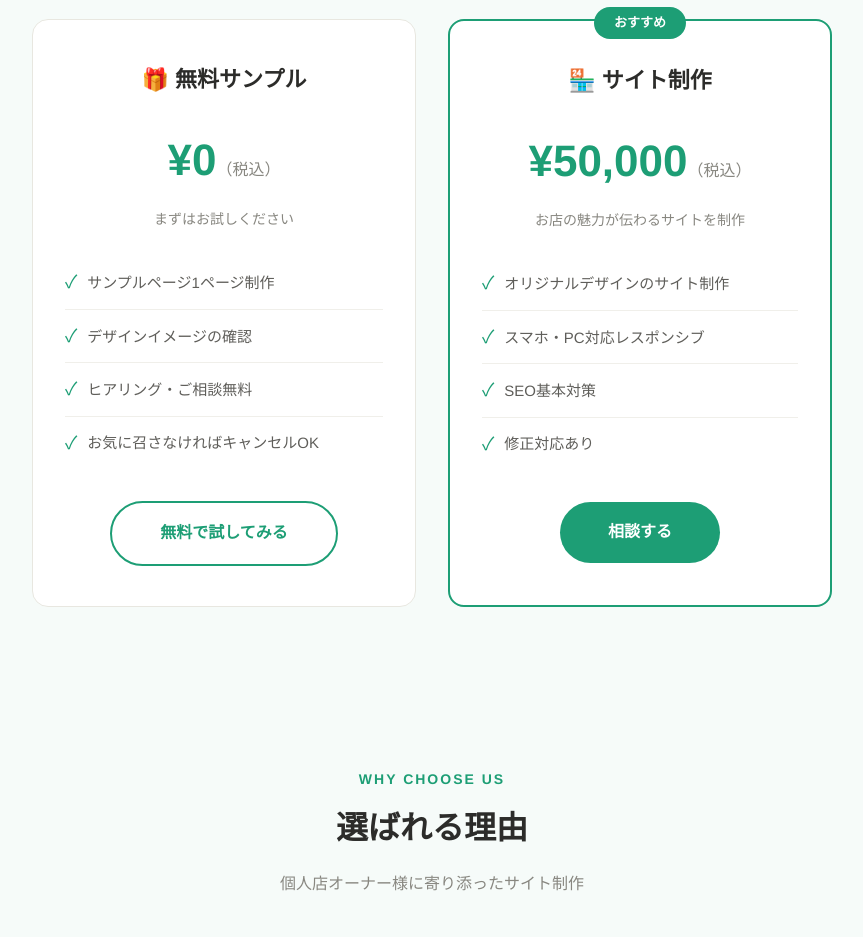
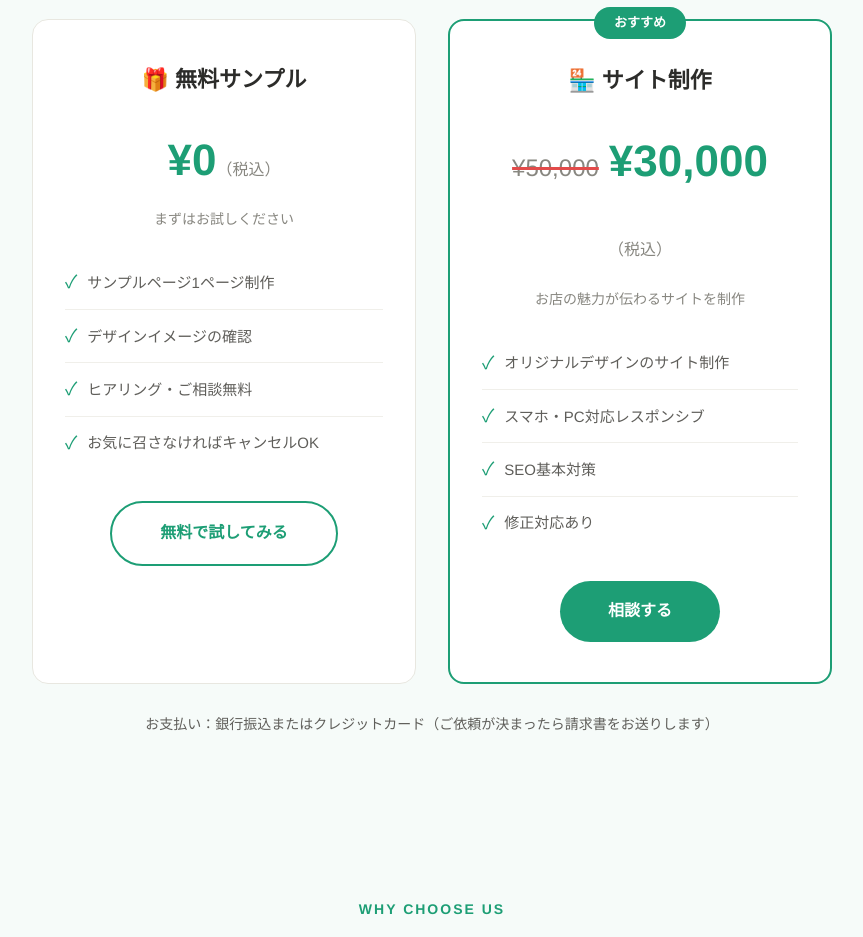
Before and after one commit to ttksqq-dot/omise-page-koubou, a plain HTML site: page index.html in a window 1280 px wide. Shown: the part 2340-3277 px from the top of the page, without its empty margins (208-1071 px from the left). Drawn offline with Linux system fonts and the light colour scheme.

Commit message:
料金を3万円に変更（5万円に取り消し線）・お支払い方法を追記

```diff
--- a/index.html
+++ b/index.html
@@ -603,7 +603,7 @@
                 <div class="pricing-card featured">
                     <div class="pricing-badge">おすすめ</div>
                     <h3>🏪 サイト制作</h3>
-                    <div class="price">¥50,000<span>（税込）</span></div>
+                    <div class="price"><s style="font-size:24px;font-weight:500;color:#888780;text-decoration-color:#e24b4a;text-decoration-thickness:3px;margin-right:10px;">¥50,000</s>¥30,000<span>（税込）</span></div>
                     <p class="price-note">お店の魅力が伝わるサイトを制作</p>
                     <ul class="pricing-features">
                         <li><span class="check">✓</span>オリジナルデザインのサイト制作</li>
@@ -614,6 +614,7 @@
                     <a href="#contact" class="cta-button">相談する</a>
                 </div>
             </div>
+            <p style="text-align:center;font-size:14px;color:#5f5e5a;margin-top:28px;">お支払い：銀行振込またはクレジットカード（ご依頼が決まったら請求書をお送りします）</p>
         </div>
     </section>
 
```
